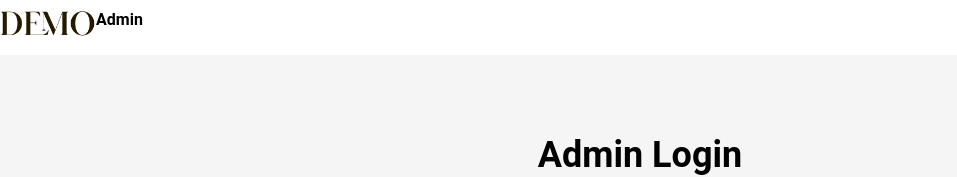
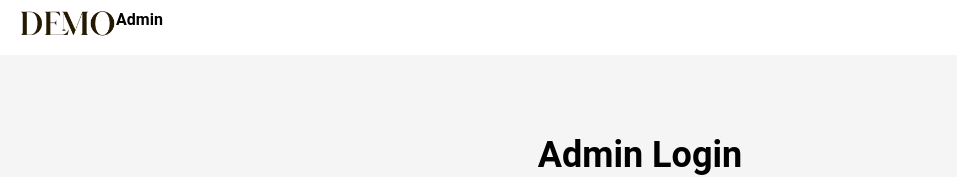
Before and after one commit to unaizk/demo-ecommerce-frontend, a React (Vite) app: page /admin/login in a window 1280 px wide. Shown: the top 177 px of the page, without its empty margins (0-957 px from the left). Built offline with nearby package versions, Linux system fonts and the light colour scheme.

Commit message:
changes made

```diff
--- a/src/component/AdminHeader.jsx
+++ b/src/component/AdminHeader.jsx
@@ -28,7 +28,7 @@ const AdminHeader = () => {
           <img onClick={() =>{navigate('/admin')}} className="w-24 cursor-pointer" src={'/logo.png'} alt="Company Logo" /><span className='font-bold'>Admin</span>
         </div>
         <div className="flex items-center mr-10 mx-auto md:mx-0 lg:mx-0">
-          <div className="bg-gray-50 rounded-full p-3 mr-4 cursor-pointer ">
+          <div className="sm:mt-5 bg-gray-50 rounded-full p-3 mr-4 cursor-pointer ">
             <p className='mx-auto text-sm'>{ `Welcome ${adminInfo.name}` }</p>
 
           </div>
@@ -46,7 +46,7 @@ const AdminHeader = () => {
         <div className="flex flex-start md:flex-row items-stretch pt-2 pb-2 ml-5 mx-auto md:mx-0 lg:mx-0">
           <img
             onClick={() => navigate('/admin')}
-            className="w-24 cursor-pointer"
+            className="w-24 ml-5 cursor-pointer"
             src={'/logo.png'}
             alt="Company Logo"
           />
```
